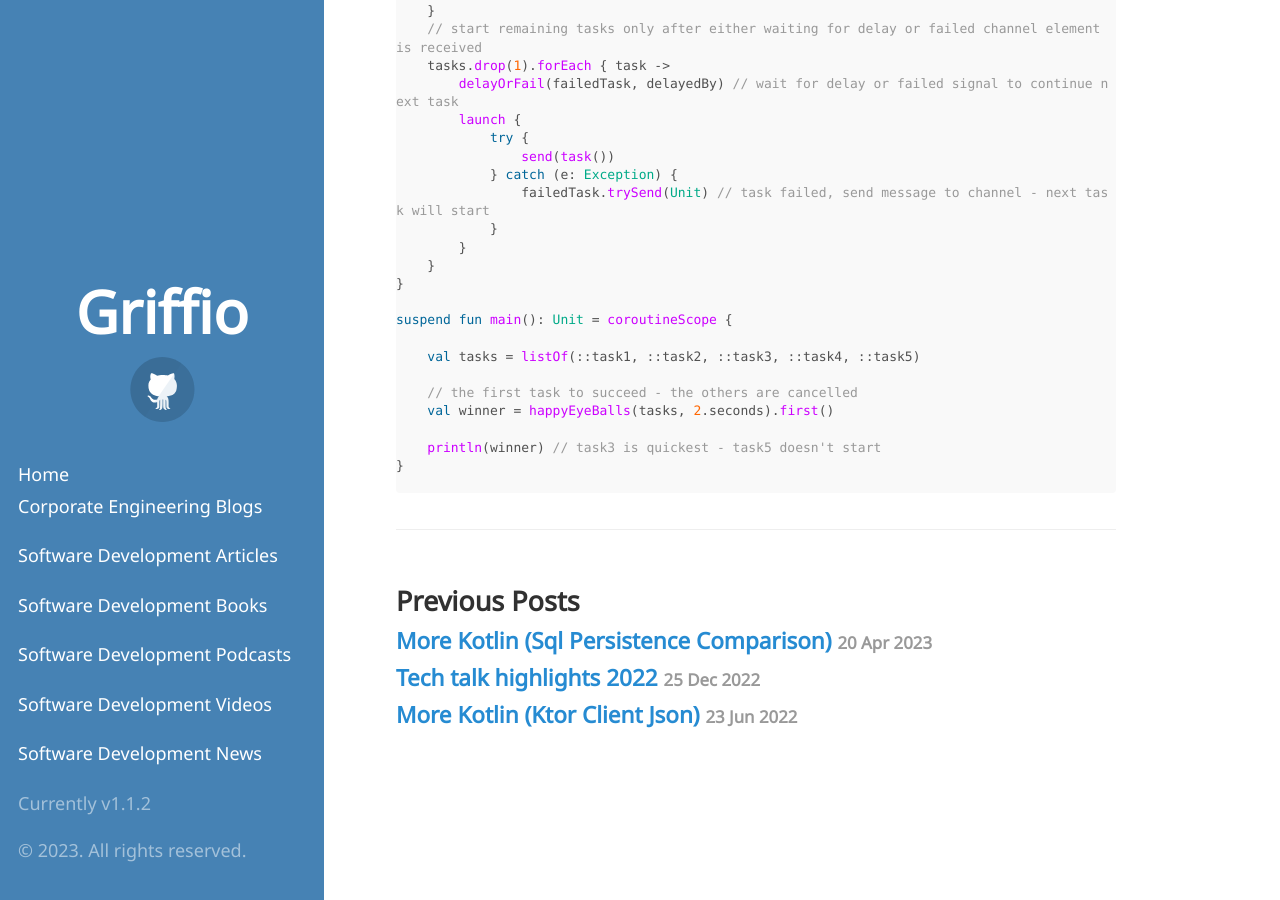
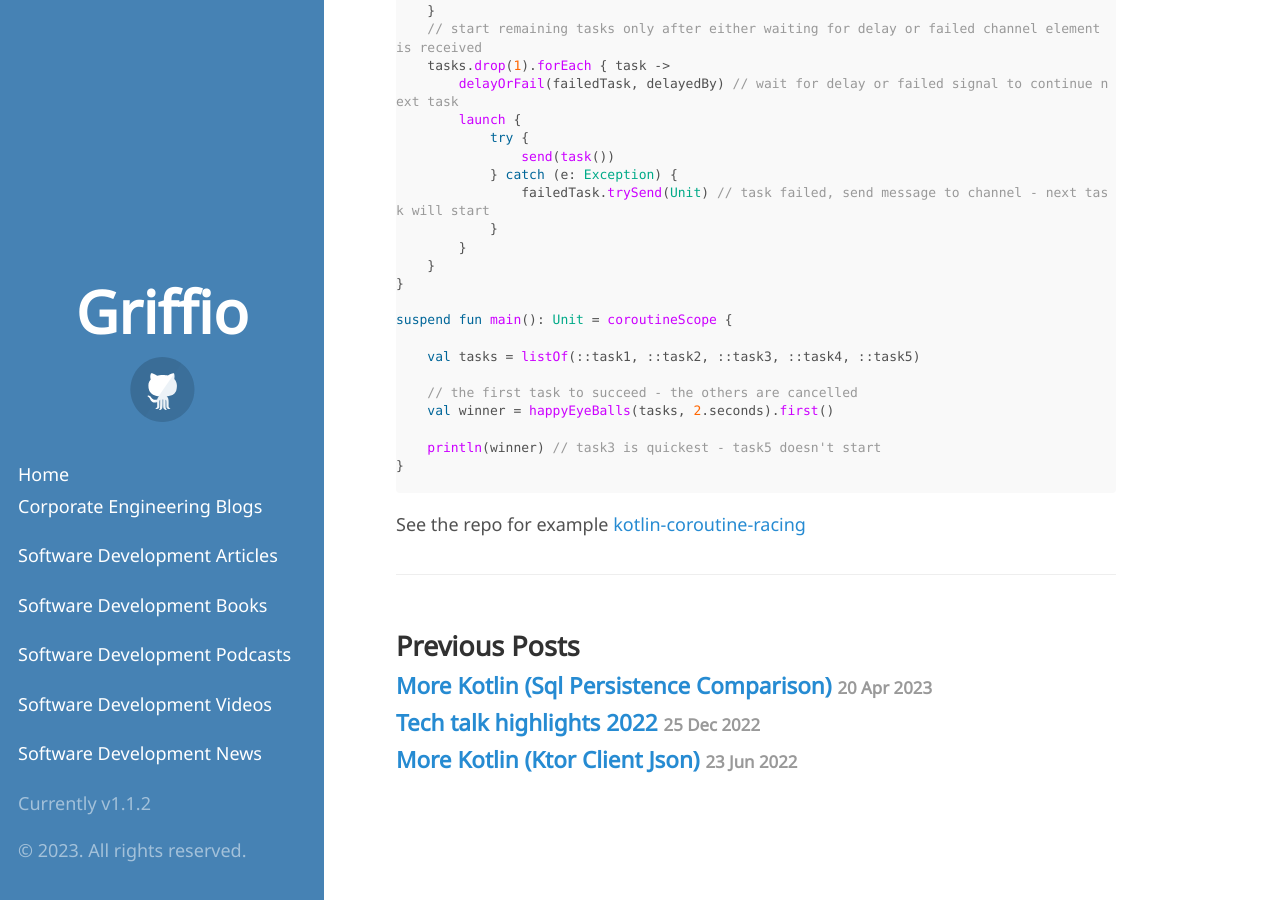
Before and after one commit to griffio/griffio.github.io, a Jekyll site: the page built from _posts/2023-03-18-More-Kotlin-Racing-Ambiguous-Coroutines.md, in a window 1280 px wide and 900 px high, scrolled down 7581 px. Built offline with Jekyll 4.4.1, drawn with Linux system fonts in a browser that asks for light colours; some web fonts are replaced.

Commit message:
Update 2023-03-18-More-Kotlin-Racing-Ambiguous-Coroutines.md

````diff
--- a/_posts/2023-03-18-More-Kotlin-Racing-Ambiguous-Coroutines.md
+++ b/_posts/2023-03-18-More-Kotlin-Racing-Ambiguous-Coroutines.md
@@ -409,3 +409,5 @@
 }
 
 ```
+
+See the repo for example [kotlin-coroutine-racing](https://github.com/griffio/kotlin-coroutine-racing)
````
